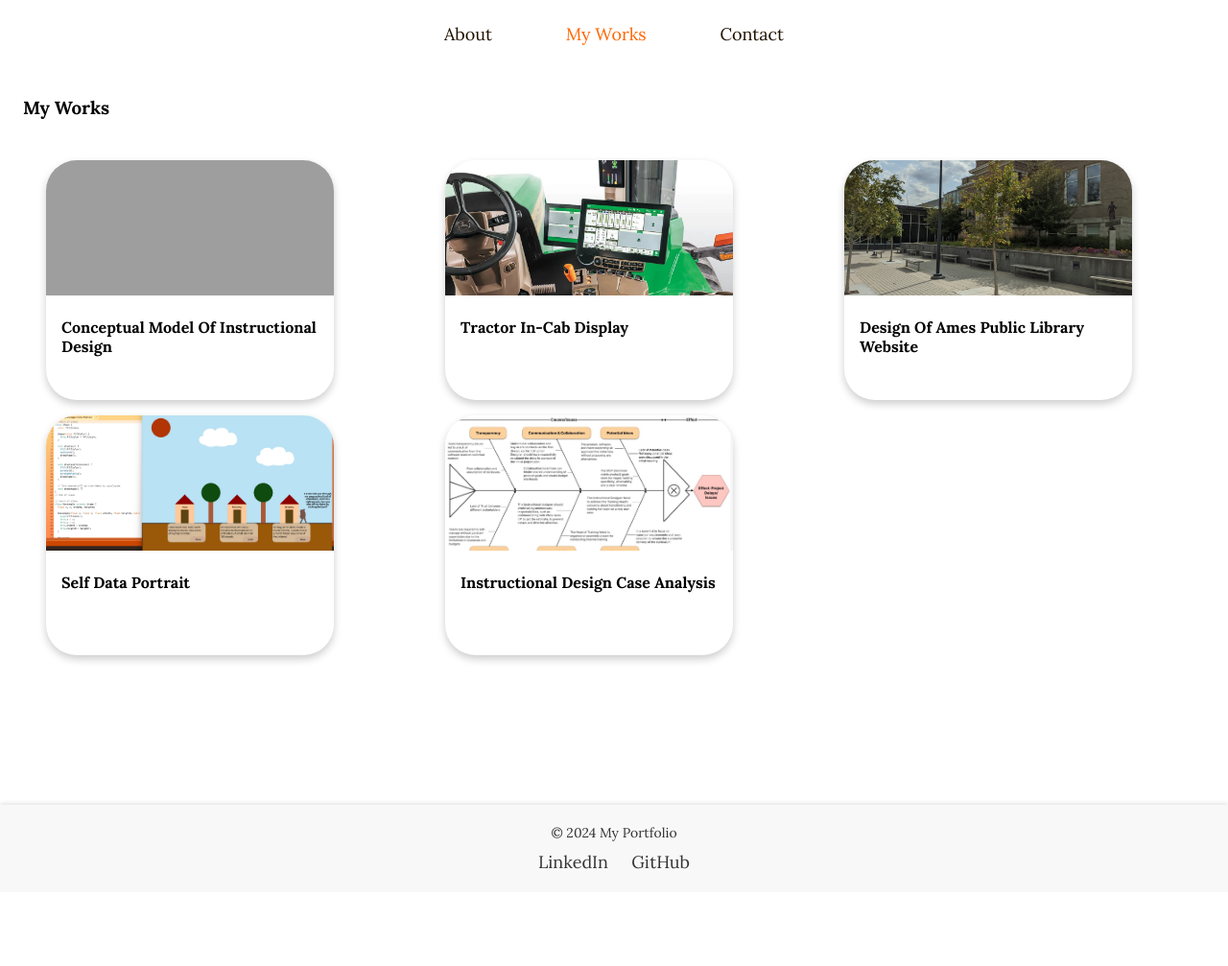
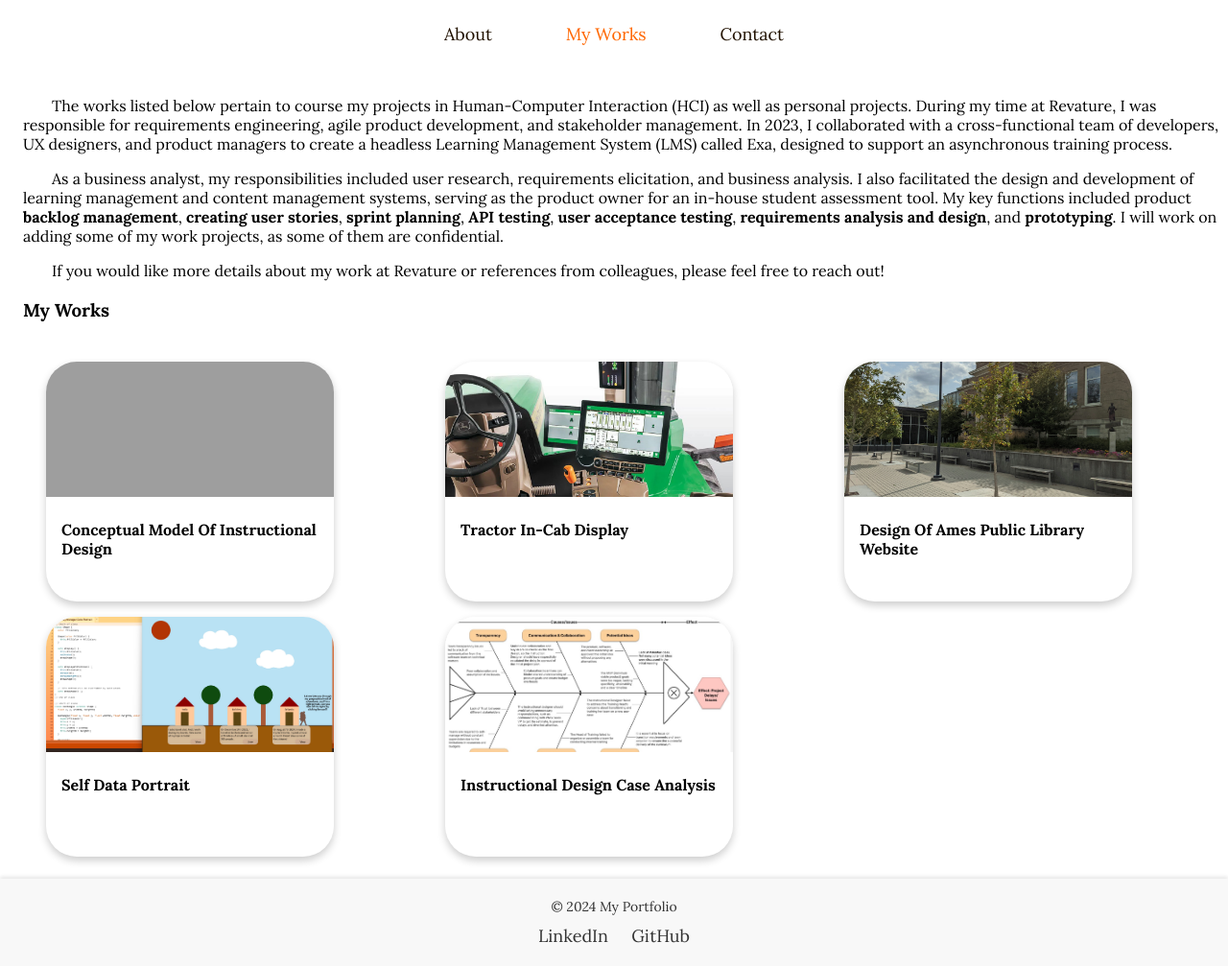
Before and after one commit to sanchay071/Portfolio_Project, a Flask app: page /my_works in a window 1280 px wide. Shown: the whole page at 96% size. Before the commit the page ends 906 px from the top, so only its background shows below. Run offline with Flask 3, Linux system fonts and the light colour scheme; grey boxes are pictures that could not be loaded.

Commit message:
upated images files; added descriptions to the my_works.html page; updated the css for added text

```diff
--- a/app/static/style.css
+++ b/app/static/style.css
@@ -160,9 +160,15 @@ main {
 	padding: 24px;
 }
 
+.header-text{
+	color: black;
+	margin-top: 100px;
+	margin-left: 24px;
+	/* text-transform: capitalize */
+}
 .header{
 	color: black;
-	margin-top: 100px;
+	/* margin-top: 100px; */
 	margin-left: 24px;
 	text-transform: capitalize
 }
--- a/app/templates/my_works.html
+++ b/app/templates/my_works.html
@@ -1,5 +1,10 @@
     {% extends "layout.html" %}
     {% block content %}
+    <div class = header-text>
+        <p>The works listed below pertain to course my projects in Human-Computer Interaction (HCI) as well as personal projects. During my time at Revature, I was responsible for requirements engineering, agile product development, and stakeholder management. In 2023, I collaborated with a cross-functional team of developers, UX designers, and product managers to create a headless Learning Management System (LMS) called Exa, designed to support an asynchronous training process.</p>
+        <p>As a business analyst, my responsibilities included user research, requirements elicitation, and business analysis. I also facilitated the design and development of learning management and content management systems, serving as the product owner for an in-house student assessment tool. My key functions included product <strong>backlog management</strong>, <strong>creating user stories</strong>, <strong>sprint planning</strong>, <strong>API testing</strong>, <strong>user acceptance testing</strong>, <strong>requirements analysis and design</strong>, and <strong>prototyping</strong>. I will work on adding some of my work projects, as some of them are confidential.</p>
+        <p>If you would like more details about my work at Revature or references from colleagues, please feel free to reach out! </p>
+    </div>
     <h3 class="header">my works</h3>
     <div class="card-container">
         {% for project in projects %}
--- a/data/project_images.csv
+++ b/data/project_images.csv
@@ -28,7 +28,7 @@ project_id,section,image_path
 3,background,imgs/3_bg.jpg
 3,artifacts,imgs/3.1_artifact.jpg
 3,artifacts,imgs/3.2_artifact.jpg
-3,problem_statement,imgs/3_problem_statement
+3,problem_statement,imgs/3_problem_statement.jpg
 3,data_glossary,imgs/3_data.jpg
 3,research,imgs/3.1_research.jpg
 3,research,imgs/3.2_research.jpg
```
